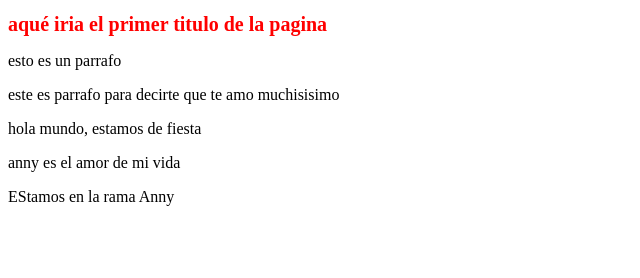
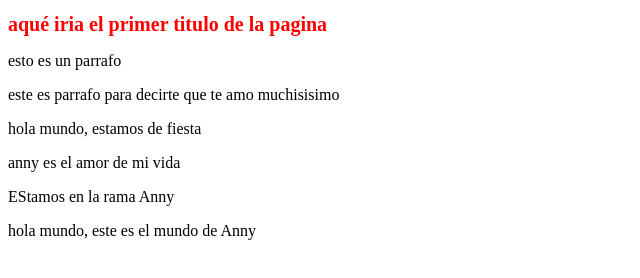
Before and after one commit to andonysan/anny, a plain HTML site: page index.html in a window 1280 px wide. Shown: the whole page, without its empty margins (0-640 px from the left). Drawn offline with Linux system fonts and the light colour scheme.

Commit message:
este es el mundo de anny

```diff
--- a/index.html
+++ b/index.html
@@ -15,5 +15,8 @@
     <p>anny es el amor de mi vida</p>
     <p>EStamos en la rama Anny</p>
 
+
+    <p>hola mundo, este es el mundo de Anny</p>
+
 </body>
 </html>
```
